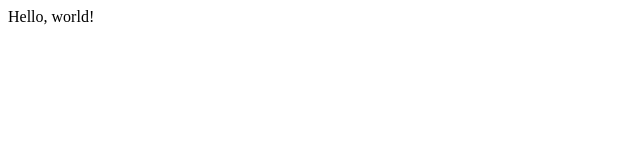
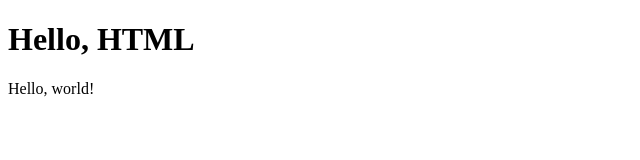
Before and after one commit to BekzatKorganbek/hellogit, a plain HTML site: page index.html in a window 1280 px wide. Shown: the whole page, without its empty margins (0-640 px from the left). Drawn offline with Linux system fonts and the light colour scheme.

Commit message:
Add a heading

```diff
--- a/index.html
+++ b/index.html
@@ -4,6 +4,7 @@
         <title>Hello!</title>
     </head>
     <body>
+        <h1>Hello, HTML</h1>
         Hello, world!
     </body>
 </html>
```
